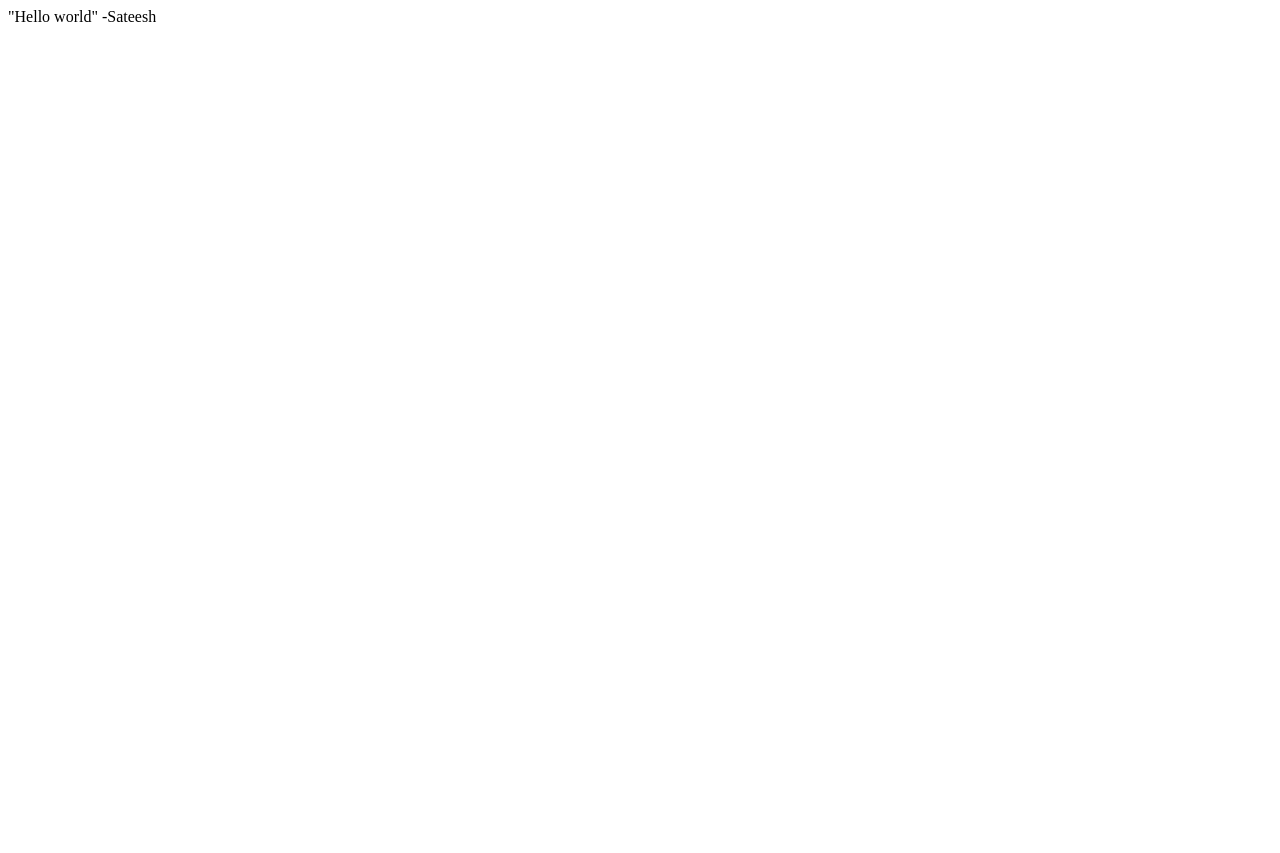
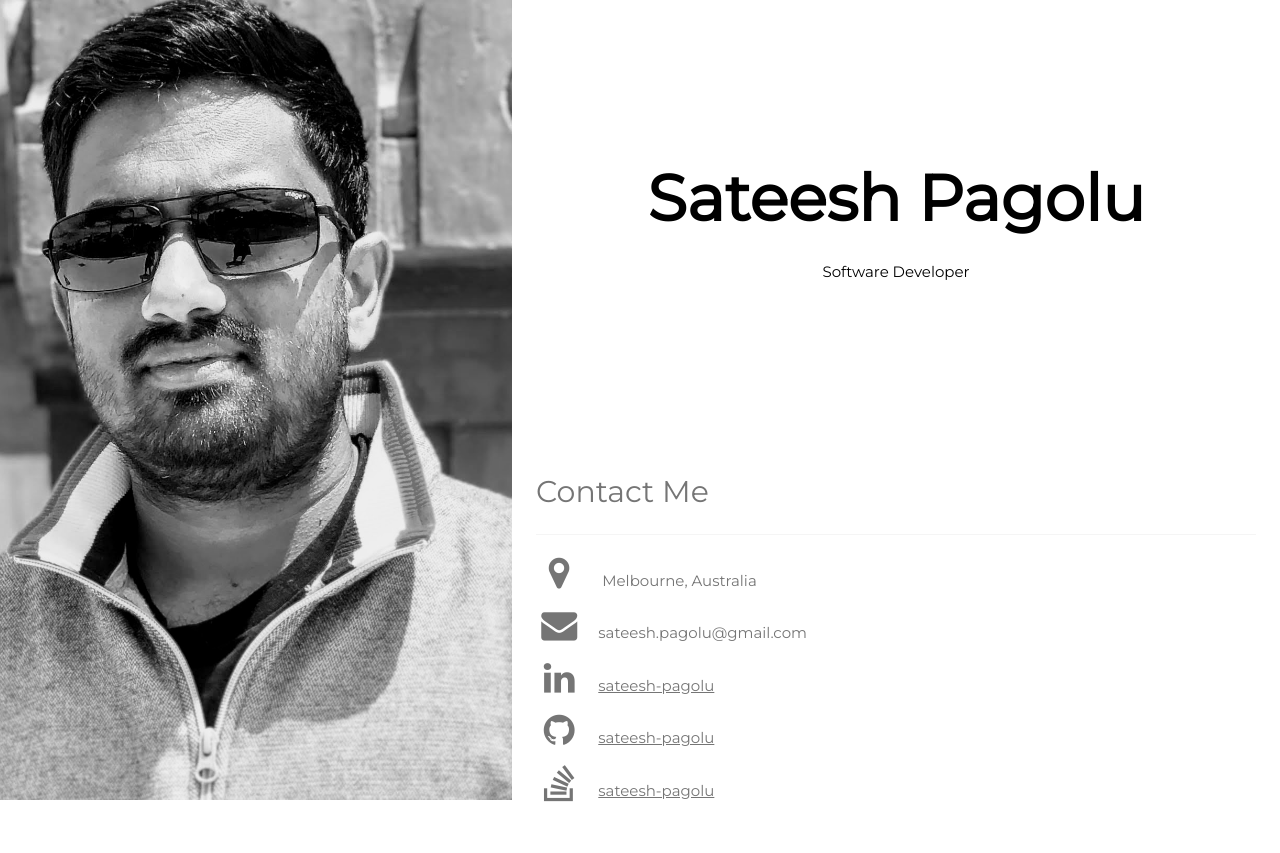
Before and after one commit to sateesh-pagolu/sateesh-pagolu.github.io, a plain HTML site: page index.html in a window 1280 px wide. Before the commit the page ends 800 px from the top, so only its background shows below. Drawn offline with nearby package versions, Linux system fonts and the light colour scheme.

Commit message:
add bio content

```diff
--- a/index.html
+++ b/index.html
@@ -1 +1,59 @@
-"Hello world" -Sateesh
+<!DOCTYPE html>
+<html>
+<title>Sateesh Pagolu</title>
+<meta charset="UTF-8">
+<meta name="viewport" content="width=device-width, initial-scale=1">
+<link rel="stylesheet" href="https://www.w3schools.com/w3css/4/w3.css">
+<link rel="stylesheet" href="https://fonts.googleapis.com/css?family=Montserrat">
+<link rel="stylesheet" href="https://cdnjs.cloudflare.com/ajax/libs/font-awesome/4.7.0/css/font-awesome.min.css">
+<style>
+body, h1,h2,h3,h4,h5,h6 {font-family: "Montserrat", sans-serif}
+.w3-row-padding img {margin-bottom: 12px}
+.bgimg {
+  background-position: center;
+  background-repeat: no-repeat;
+  background-size: cover;
+  background-image: url('profile-pic-bw.jpg');
+  min-height: 100%;
+}
+body {
+  height: 100%;
+}
+</style>
+<body>
+
+<!-- Sidebar with image -->
+<nav class="w3-sidebar w3-hide-medium w3-hide-small" style="width:40%">
+  <div class="bgimg"></div>
+</nav>
+
+<!-- Page Content -->
+<div class="w3-main w3-padding-large" style="margin-left:40%">
+
+  <!-- Header -->
+  <header class="w3-container w3-center" style="padding:128px 16px" id="home">
+    <h1 class="w3-jumbo"><b>Sateesh Pagolu</b></h1>
+    <p>Software Developer</p>
+    <img src="/w3images/profile-pic-bw.jpg" class="w3-image w3-hide-large w3-hide-small w3-round" style="display:block;width:60%;margin:auto;">
+    <img src="/w3images/profile-pic-bw.jpg" class="w3-image w3-hide-large w3-hide-medium w3-round" width="1000" height="1333">
+  </header>
+
+  <!-- Contact Section -->
+  <div class="w3-padding-32 w3-content w3-text-grey" id="contact" style="margin-bottom:64px">
+    <h2>Contact Me</h2>
+    <hr class="w3-opacity">
+
+    <div class="w3-section">
+      <p><i class="fa fa-map-marker fa-fw w3-xxlarge w3-margin-right"></i> Melbourne, Australia</p>
+      <p><i class="fa fa-envelope fa-fw w3-xxlarge w3-margin-right"> </i>sateesh.pagolu@gmail.com</p>
+      <p><i class="fa fa-linkedin fa-fw w3-xxlarge w3-margin-right"> </i><a href="https://www.linkedin.com/in/sateesh-pagolu/">sateesh-pagolu</a></p>
+      <p><i class="fa fa-github fa-fw w3-xxlarge w3-margin-right"> </i><a href="https://github.com/sateesh-pagolu">sateesh-pagolu</a></p>
+      <p><i class="fa fa-stack-overflow fa-fw w3-xxlarge w3-margin-right"> </i><a href="https://stackoverflow.com/users/2717391/sateesh-pagolu?tab=profile">sateesh-pagolu</a></p>
+    </div>
+  <!-- End Contact Section -->
+  </div>
+<!-- END PAGE CONTENT -->
+</div>
+
+</body>
+</html>
```
Also changed, not shown: profile-pic-bw.jpg (added).
